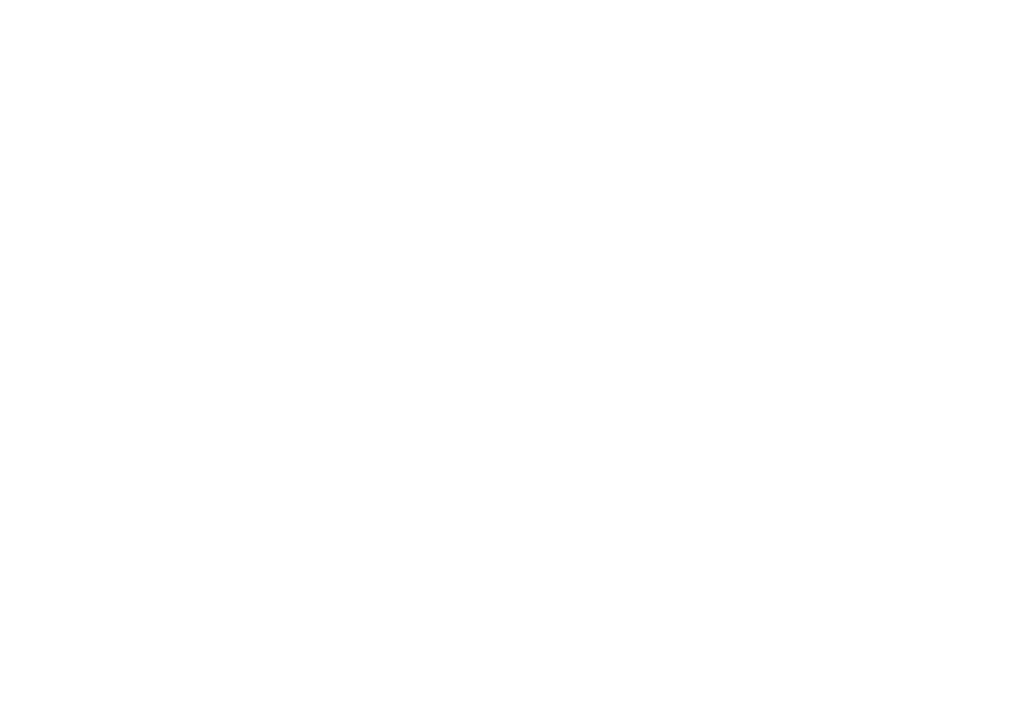
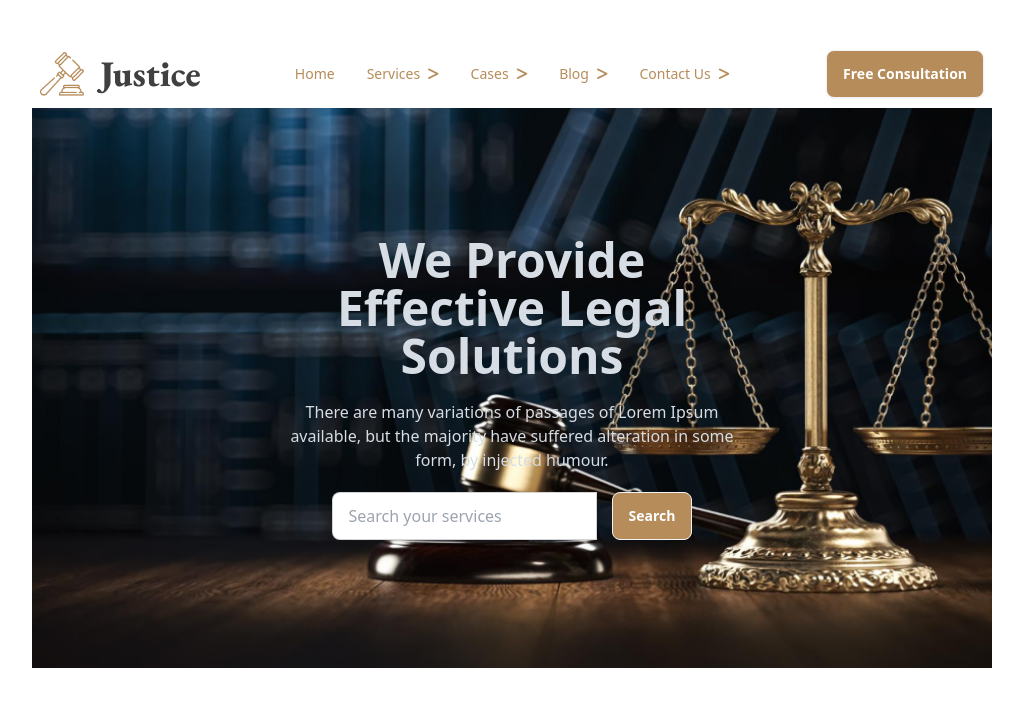
Before and after one commit to AdnaNation/legal-solution-with-dasyui, a plain HTML site: page index.html in a window 1280 px wide. Shown: the whole page, without its empty margins (128-1151 px from the left). Drawn offline with nearby package versions, Linux system fonts and the light colour scheme.

Commit message:
header added

```diff
--- a/index.html
+++ b/index.html
@@ -6,22 +6,97 @@
     <meta name="viewport" content="width=device-width, initial-scale=1.0">
     <title>Legal Solution</title>
     <link href="https://cdn.jsdelivr.net/npm/daisyui@4.6.0/dist/full.min.css" rel="stylesheet" type="text/css" />
+    <!-- font awesome -->
+    <script src="https://kit.fontawesome.com/5e144cf484.js" crossorigin="anonymous"></script>
+
+    <!-- google sans -->
+    <link rel="preconnect" href="https://fonts.googleapis.com">
+    <link rel="preconnect" href="https://fonts.gstatic.com" crossorigin>
+    <link href="https://fonts.googleapis.com/css2?family=EB+Garamond:wght@800&family=Poppins:wght@400;600&display=swap"
+        rel="stylesheet">
+
     <script src="https://cdn.tailwindcss.com"></script>
     <script>
         tailwind.config = {
             theme: {
                 extend: {
                     colors: {
+                        color1: '#414040',
+                        color2: '#B68C5A',
                         clifford: '#da373d',
                     }
                 }
             }
         }
     </script>
+    <style>
+        .garamond {
+            font-family: 'EB Garamond', serif;
+        }
+
+        .poppins {
+            font-family: 'Poppins', sans-serif;
+        }
+    </style>
 
 </head>
 
 <body>
+    <header class="lg:mx-40 my-10">
+        <!-- nav section -->
+        <div class="navbar bg-base-100">
+            <div class="navbar-start">
+                <div class="dropdown">
+                    <div tabindex="0" role="button" class="btn btn-ghost lg:hidden">
+                        <svg xmlns="http://www.w3.org/2000/svg" class="h-5 w-5" fill="none" viewBox="0 0 24 24"
+                            stroke="currentColor">
+                            <path stroke-linecap="round" stroke-linejoin="round" stroke-width="2"
+                                d="M4 6h16M4 12h8m-8 6h16" />
+                        </svg>
+                    </div>
+                    <ul tabindex="0"
+                        class="menu menu-sm dropdown-content mt-3 z-[1] p-2 shadow bg-base-100 rounded-box w-52">
+                        <li><a>Home</a></li>
+                        <li><a>Services</a></li>
+                        <li><a>Cases</a></li>
+                        <li><a>Blog</a></li>
+                        <li><a>Contact Us</a></li>
+                    </ul>
+                </div>
+                <div class="flex gap-4 items-center">
+                    <img class="w-11 h-11" src="images/business.png" alt="">
+                    <a class="text-3xl lg:text-4xl font-extrabold garamond text-color1">Justice</a>
+                </div>
+            </div>
+            <div class="navbar-center hidden lg:flex">
+                <ul class="menu menu-horizontal px-1 text-color2 ">
+                    <li><a>Home</a></li>
+                    <li><a>Services <i class="fa-solid fa-greater-than"></i></a></li>
+                    <li><a>Cases <i class="fa-solid fa-greater-than"></i></a></li>
+                    <li><a>Blog <i class="fa-solid fa-greater-than"></i></a></li>
+                    <li><a>Contact Us <i class="fa-solid fa-greater-than"></i></a></li>
+                </ul>
+            </div>
+            <div class="navbar-end">
+                <a class="btn text-white font-semibold bg-color2">Free Consultation</a>
+            </div>
+        </div>
+        <div class="hero py-28" style="background-image: url(images/banner.png);">
+            <div class=" bg-opacity-60"></div>
+            <div class="hero-content text-center text-neutral-content">
+                <div class="max-w-md">
+                    <h1 class="mb-5 text-5xl font-bold">We Provide Effective Legal Solutions</h1>
+                    <p class="mb-5">There are many variations of passages of Lorem Ipsum available, but the majority
+                        have suffered alteration in some form, by injected humour.</p>
+                    <div class="join">
+                        <input type="text" placeholder="Search your services"
+                            class="input input-bordered join-item mr-4" />
+                        <button class="btn text-white font-semibold bg-color2">Search</button>
+                    </div>
+                </div>
+            </div>
+        </div>
+    </header>
 
 </body>
 
```
